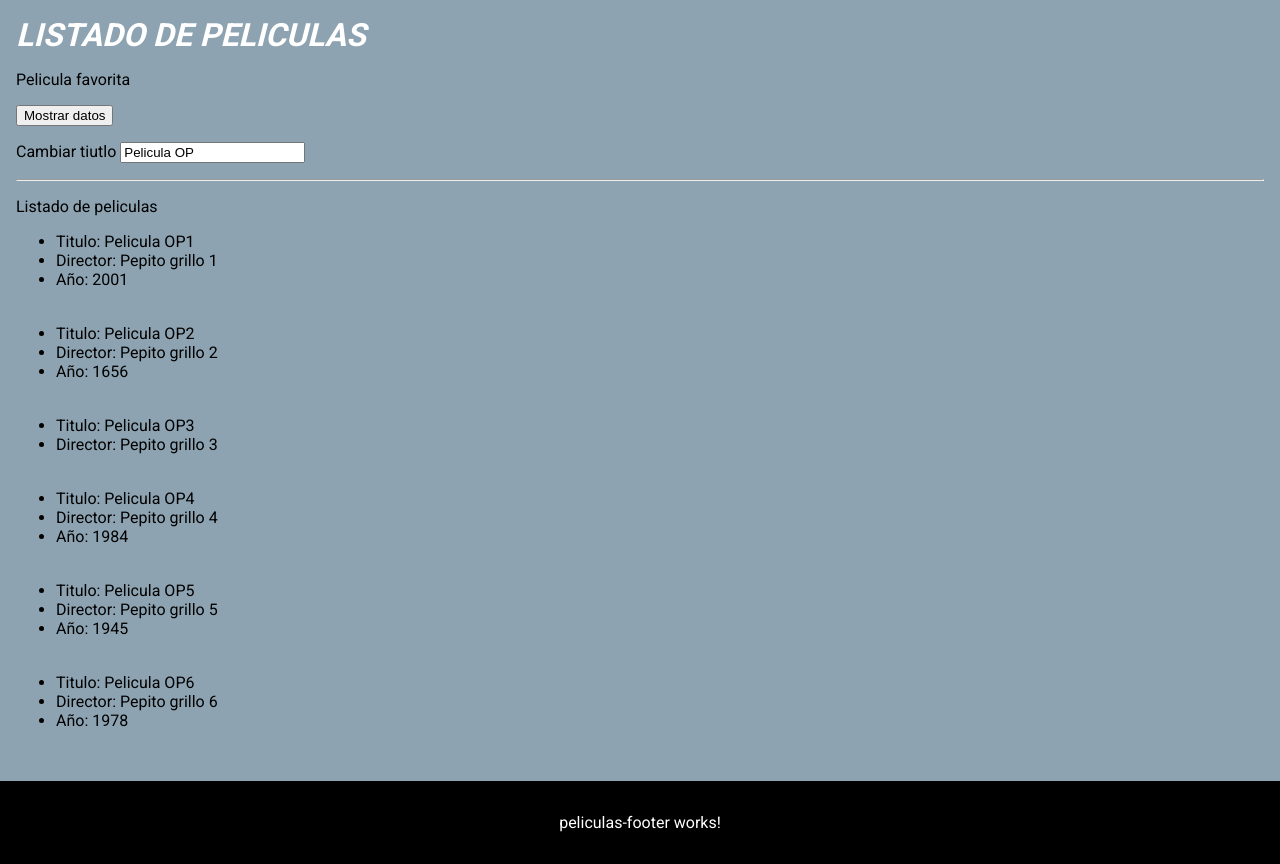
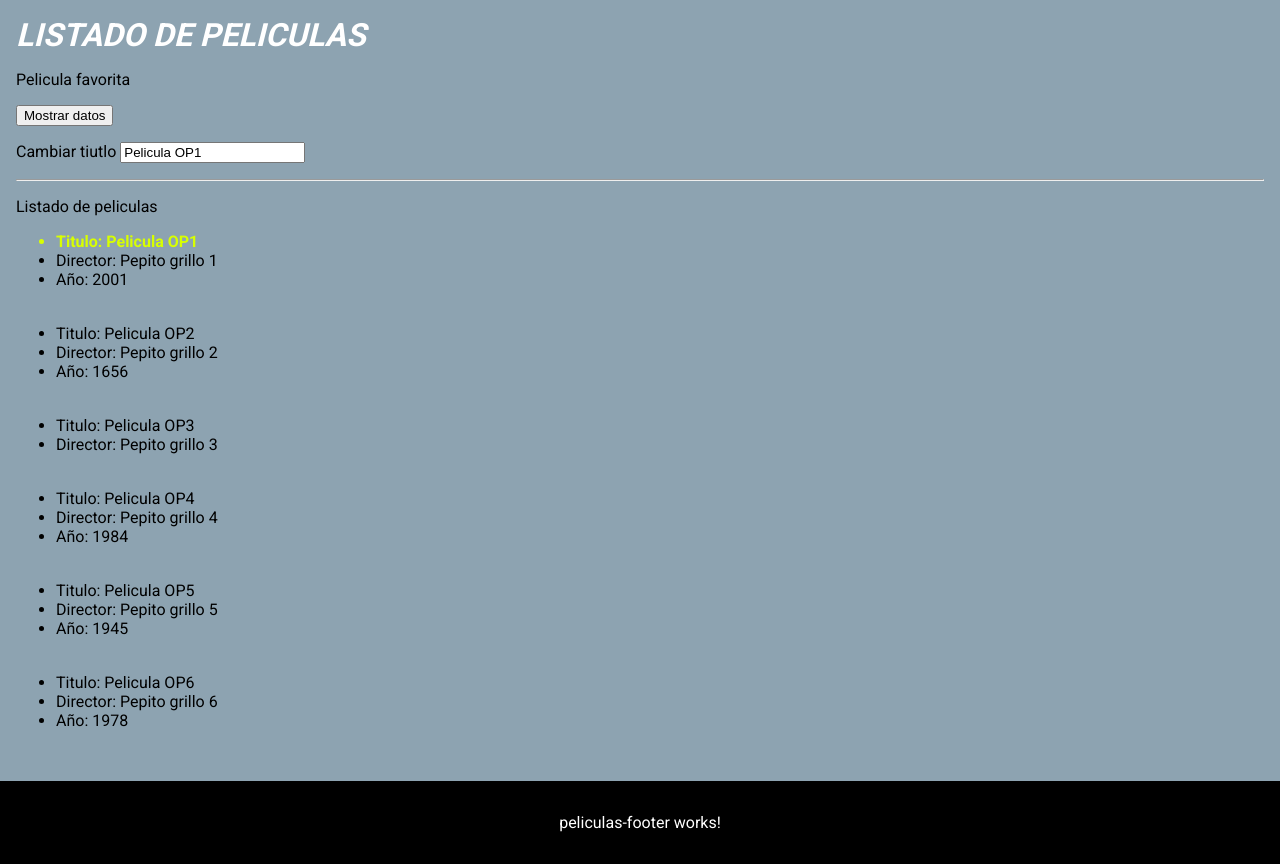
Before and after one commit to juliortiz/angular2-practicando, an Angular app: page / in a window 1280 px wide. Built offline with nearby package versions, Linux system fonts and the light colour scheme.

Commit message:
seleccion de peliculas

```diff
--- a/src/app/peliculas-list/app-peliculas-list.styl
+++ b/src/app/peliculas-list/app-peliculas-list.styl
@@ -1,4 +1,14 @@
 .showingData
     display: none
-.c_pointer
+
+.peliculas-list
+    display: table
+
+.title-pelicula
     cursor: pointer
+    &:hover
+        font-size:1em
+        color: #d8ff00
+.select
+    color: #d8ff00
+    font-weight: bold
--- a/src/app/peliculas-list/peliculas-list.component.html
+++ b/src/app/peliculas-list/peliculas-list.component.html
@@ -20,8 +20,8 @@
 </p>
 <hr>
 <p>Listado de peliculas</p>
-  <ul *ngFor = "let pelicula of peliculas">
-    <li (click)="onCambiarPelicula(pelicula)" class="c_pointer">Titulo: {{pelicula.titulo}}</li>
+  <ul *ngFor = "let pelicula of peliculas" class="peliculas-list">
+    <li (click)="onCambiarPelicula(pelicula)" class="title-pelicula" [class.select]="peliculaElegida.id === pelicula.id" >Titulo: {{pelicula.titulo}}</li>
     <li>Director: {{pelicula.director}}</li>
     <li *ngIf="pelicula.anio" >Año: {{pelicula.anio}}</li>
     <br>
--- a/src/app/peliculas-list/peliculas-list.component.ts
+++ b/src/app/peliculas-list/peliculas-list.component.ts
@@ -10,11 +10,11 @@ import { Pelicula } from '../pelicula';
 export class PeliculasListComponent implements OnInit {
 
   public pelicula:Pelicula;
+  public peliculaElegida:Pelicula;
   public mostrarDatos:boolean;
   public peliculas:Array<Pelicula>;
 
   constructor() {
-    this.pelicula = new Pelicula(1,"Pelicula OP","Pepito grillo", 1956);
     this.mostrarDatos = false;
     this.peliculas = [
       new Pelicula(1,"Pelicula OP1","Pepito grillo 1", 2001),
@@ -24,6 +24,8 @@ export class PeliculasListComponent implements OnInit {
       new Pelicula(5,"Pelicula OP5","Pepito grillo 5", 1945),
       new Pelicula(6,"Pelicula OP6","Pepito grillo 6", 1978)
     ]
+    this.pelicula = this.peliculas[0];
+    this.peliculaElegida = this.peliculas[0];
   }
 
   onShowHide(value){
@@ -39,8 +41,8 @@ export class PeliculasListComponent implements OnInit {
   }
 
   onCambiarPelicula(pelicula){
-    this.pelicula = pelicula
-    console.log(this.pelicula);
+    this.pelicula = pelicula;
+    this.peliculaElegida = pelicula;
   }
   ngOnInit() {
   }
```
